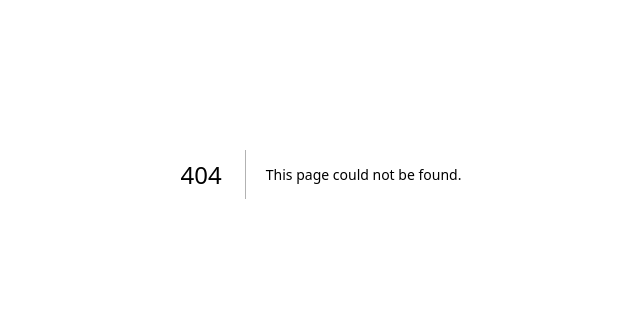
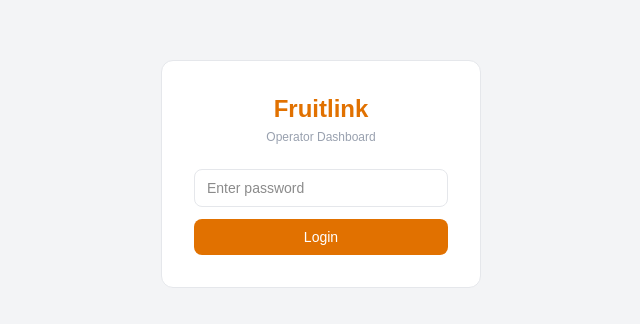
Before and after one commit to askkakkera-ui/fruitlink-dashboard, a Next.js app: page /login in a window 1280 px wide. Before the commit this address had no page. Shown: the part 226-550 px from the top of the page, without its empty margins (319-959 px from the left). Built offline with nearby package versions, Linux system fonts and the light colour scheme.

Commit message:
add login auth

```diff
--- /dev/null
+++ b/app/login/page.tsx
@@ -0,0 +1,42 @@
+'use client';
+import { useState } from 'react';
+
+export default function Login() {
+  const [password, setPassword] = useState('');
+  const [error, setError] = useState('');
+
+  function handleLogin() {
+    if (password === 'fruitlink2026') {
+      document.cookie = 'fl_auth=fruitlink2026; path=/; max-age=86400';
+      window.location.href = '/';
+    } else {
+      setError('Wrong password');
+    }
+  }
+
+  return (
+    <div className="min-h-screen bg-gray-100 flex items-center justify-center">
+      <div className="bg-white rounded-xl p-8 border border-gray-200 w-80">
+        <div className="text-center mb-6">
+          <div className="text-2xl font-semibold text-amber-600">Fruitlink</div>
+          <div className="text-xs text-gray-400 mt-1">Operator Dashboard</div>
+        </div>
+        <input
+          type="password"
+          placeholder="Enter password"
+          value={password}
+          onChange={e => setPassword(e.target.value)}
+          onKeyDown={e => e.key === 'Enter' && handleLogin()}
+          className="w-full border border-gray-200 rounded-lg px-3 py-2 text-sm mb-3 outline-none"
+        />
+        {error && <div className="text-red-500 text-xs mb-3">{error}</div>}
+        <button
+          onClick={handleLogin}
+          className="w-full bg-amber-600 text-white rounded-lg py-2 text-sm font-medium"
+        >
+          Login
+        </button>
+      </div>
+    </div>
+  );
+}
--- /dev/null
+++ b/middleware.ts
@@ -0,0 +1,15 @@
+import { NextResponse } from 'next/server';
+import type { NextRequest } from 'next/server';
+
+const PASSWORD = 'fruitlink2026';
+
+export function middleware(request: NextRequest) {
+  const auth = request.cookies.get('fl_auth')?.value;
+  if (auth === PASSWORD) return NextResponse.next();
+  if (request.nextUrl.pathname === '/login') return NextResponse.next();
+  return NextResponse.redirect(new URL('/login', request.url));
+}
+
+export const config = {
+  matcher: ['/((?!_next|favicon.ico).*)'],
+};
```
